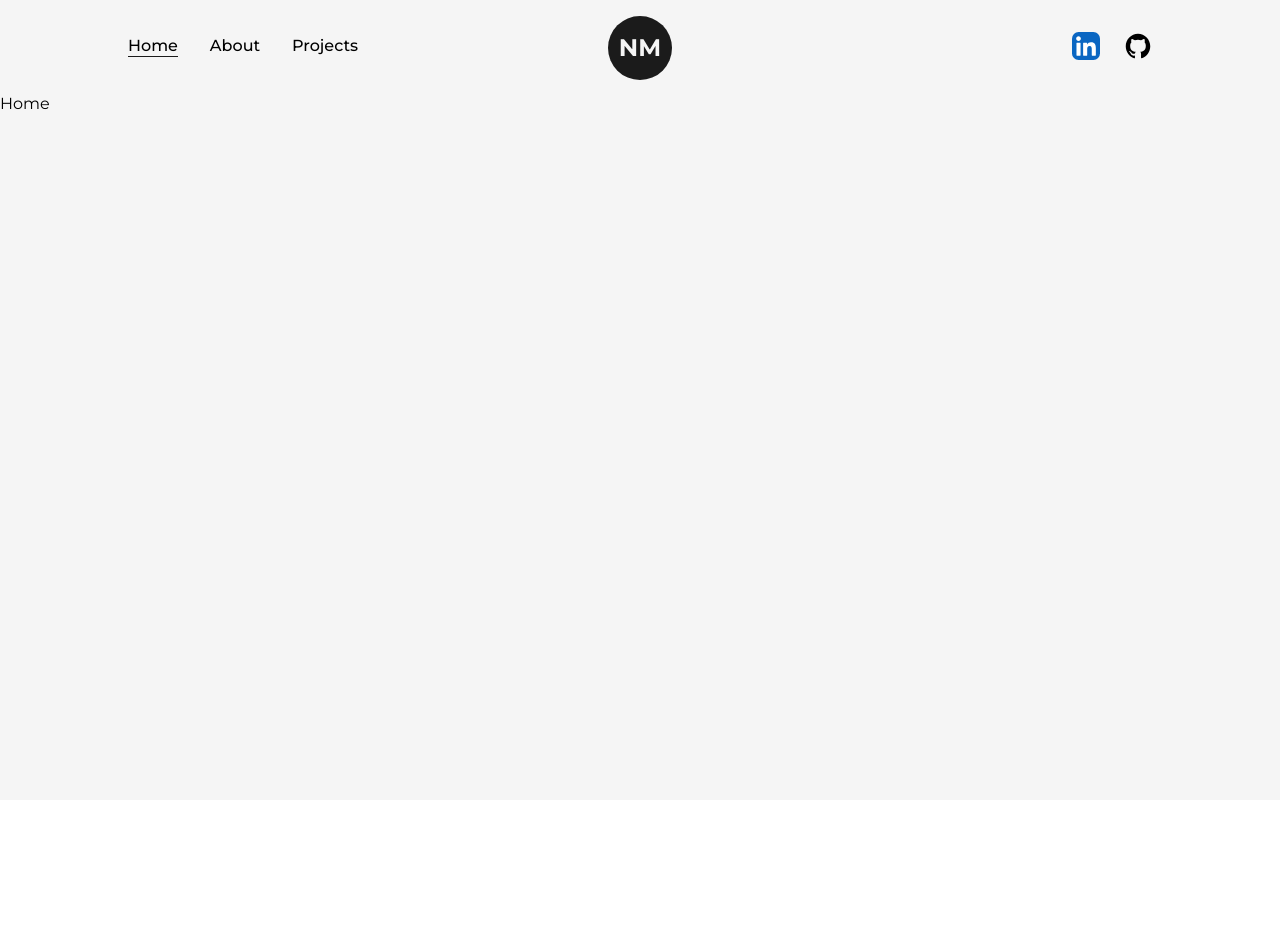
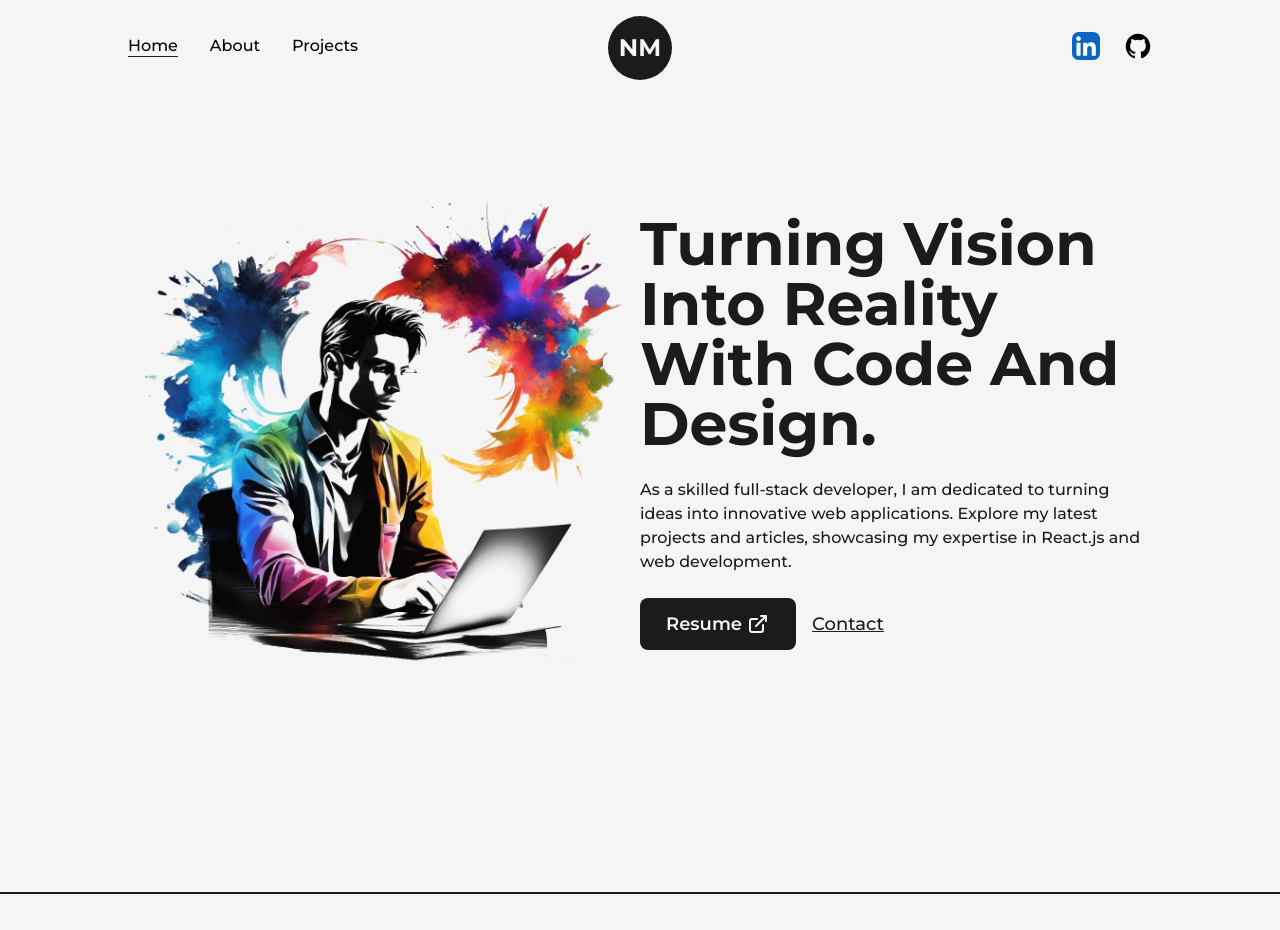
Before and after one commit to kihno/developer-portfolio, a Next.js app: page / in a window 1280 px wide. Shown: the top 930 px of the page. Before the commit the page ends 800 px from the top, so only its background shows below. Built offline with nearby package versions, Linux system fonts and the light colour scheme.

Commit message:
Create homepage and footer

```diff
--- /dev/null
+++ b/src/components/AnimatedText.js
@@ -0,0 +1,55 @@
+import { motion } from "framer-motion"
+
+const quote = {
+  initial: {
+    opacity:1,
+  },
+  animate: {
+    opacity:1,
+    transition: {
+      delay:0.5,
+      staggerChildren: 0.08
+    }
+  }
+}
+
+const singleWord = {
+  initial: {
+    opacity:0,
+    y:50,
+  },
+  animate: {
+    opacity:1,
+    y:0,
+    transition: {
+      duration:1,
+    }
+  }
+}
+
+const AnimatedText = ({ text, className="" }) => {
+  return (
+    <div className={"w-full mx-auto py-2 flex items-center justify-center text-center overflow-hidden"}>
+      <motion.h1
+        className={`inline-block w-full text-dark font-bold capitalize text-6xl ${className}`}
+        variants={quote}
+        initial="initial"
+        animate="animate"
+      >
+        {
+          text.split(" ").map((word, index) =>
+            <motion.span
+              key={word+'-'+index}
+              className="inline-block"
+              variants={singleWord}
+            >
+              {word}&nbsp;
+            </motion.span>
+          )
+        }
+      </motion.h1>
+    </div>
+  );
+}
+
+export default AnimatedText;
--- /dev/null
+++ b/src/components/Footer.js
@@ -0,0 +1,21 @@
+import Link from "next/link";
+import Layout from "./Layout";
+
+const Footer = () => {
+  return (
+    <footer className="w-full border-t-2 border-solid border-dark font-medium text-lg">
+      <Layout classname="py-8 flex items-center justify-between">
+        <span>{new Date().getFullYear()} &copy; All rights Reserved.</span>
+        <div className="flex items-center">
+          Built with
+          <span className="text-primary text-2xl px-1">&#9825;</span>
+          by&nbsp;
+          <Link href='https://github.com/kihno' className="underline underline-offset-2">Kihno</Link>
+        </div>
+        <Link href='mailto:nmiles13@gmail.com' className="underline underline-offset-2">Say hello</Link>
+      </Layout>
+    </footer>
+  );
+}
+
+export default Footer;
--- /dev/null
+++ b/src/components/Layout.js
@@ -0,0 +1,9 @@
+const Layout = ({ children, classname="" }) => {
+  return (
+    <div className={`w-full h-full inline-block z-0 bg-light p-32 ${classname}`}>
+      { children }
+    </div>
+  );
+}
+
+export default Layout;
--- a/src/pages/_app.js
+++ b/src/pages/_app.js
@@ -1,3 +1,4 @@
+import Footer from '@/components/Footer'
 import NavBar from '@/components/NavBar'
 import '@/styles/globals.css'
 import { Montserrat } from "next/font/google"
@@ -18,6 +19,7 @@ export default function App({ Component, pageProps }) {
       <main className={`${montserrat.variable} font-mont bg-light w-full min-h-screen`}>
         <NavBar />
         <Component {...pageProps} />
+        <Footer />
       </main>
     </>
   )
--- a/src/pages/index.js
+++ b/src/pages/index.js
@@ -1,4 +1,10 @@
+import Layout from '@/components/Layout'
 import Head from 'next/head'
+import Image from 'next/image'
+import profilePic from "../../website images/csm.png"
+import AnimatedText from '@/components/AnimatedText'
+import Link from 'next/link'
+import { LinkArrow } from '@/components/Icons'
 
 export default function Home() {
   return (
@@ -7,8 +13,37 @@ export default function Home() {
         <title>Create Next App</title>
         <meta name="description" content="Generated by create next app" />
       </Head>
-      <main className="">
-        Home
+      <main className="flex items-center text-dark w-full min-h-screen">
+        <Layout classname='pt-0'>
+          <div className="flex items-center justify-between w-full">
+            <div className='w-1/2'>
+              <Image src={profilePic} alt="hero image" className="w-full h-auto" />
+            </div>
+            <div className='w-1/2 flex flex-col items-center self-center'>
+              <AnimatedText text="Turning Vision Into Reality With Code And Design." className='!text-left' />
+              <p className='my-4 text-base font-medium'>
+              As a skilled full-stack developer, I am dedicated to turning ideas into innovative web applications.
+              Explore my latest projects and articles, showcasing my expertise in React.js and web development.
+              </p>
+              <div className='flex items-center self-start mt-2'>
+                <Link
+                  href="/dummy.pdf"
+                  target={"_blank_"}
+                  className='flex items-center bg-dark text-light p-2.5 px-6 rounded-lg text-lg font-semibold hover:bg-light hover:text-dark border-2 border-solid border-transparent hover:border-dark'
+                >
+                  Resume <LinkArrow className={"w-6 ml-1"} />
+                </Link>
+                <Link
+                  href='mailto:nmiles13@gmail.com'
+                  target={"_blank_"}
+                  className='ml-4 text-lg font-medium capitalize text-dark underline'
+                >
+                  Contact
+                </Link>
+              </div>
+            </div>
+          </div>
+        </Layout>
       </main>
     </>
   )
```
Also changed, not shown: website images/csm.png (added).
